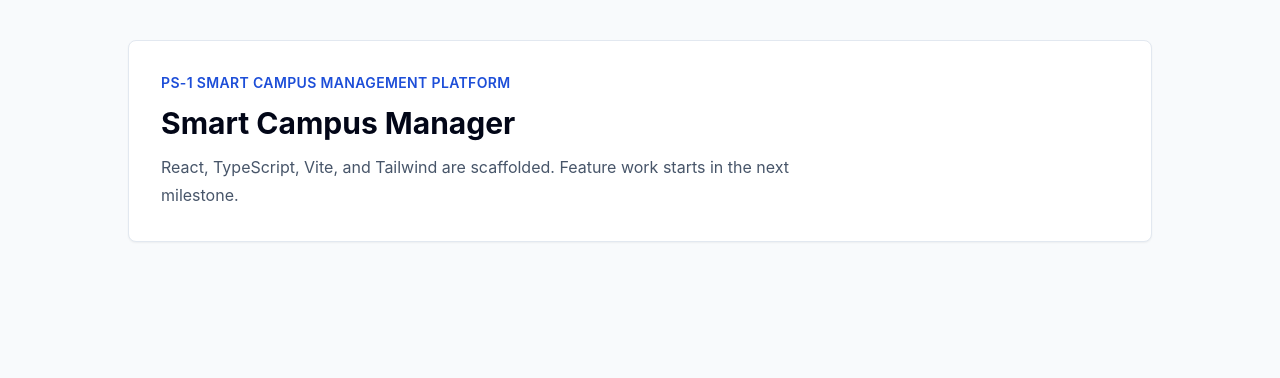
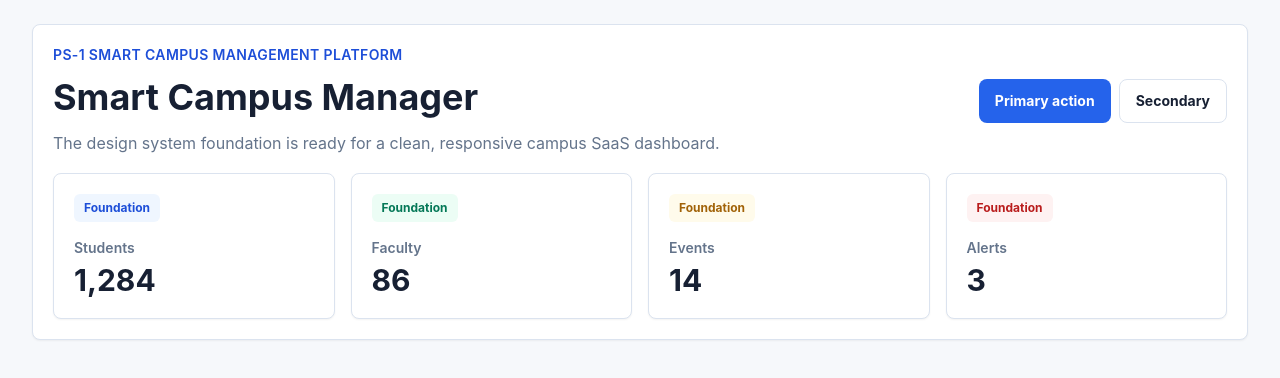
Before and after one commit to PRAVEEN-P-55/Smart-Campus-Manager, a React (Vite) app: page / in a window 1280 px wide. Shown: the top 378 px of the page. Built offline with nearby package versions, Linux system fonts and the light colour scheme.

Commit message:
style: add design system foundation

```diff
--- a/src/main.tsx
+++ b/src/main.tsx
@@ -4,16 +4,37 @@
 
 function App() {
   return (
-    <main className="min-h-screen bg-slate-50 px-6 py-10 text-slate-950">
-      <section className="mx-auto max-w-5xl rounded-lg border border-slate-200 bg-white p-8 shadow-sm">
-        <p className="text-sm font-semibold uppercase tracking-wide text-blue-700">
-          PS-1 Smart Campus Management Platform
-        </p>
-        <h1 className="mt-3 text-3xl font-bold">Smart Campus Manager</h1>
-        <p className="mt-3 max-w-2xl text-base leading-7 text-slate-600">
-          React, TypeScript, Vite, and Tailwind are scaffolded. Feature work starts in
-          the next milestone.
-        </p>
+    <main className="app-page">
+      <section className="app-container app-panel">
+        <div className="app-panel-header">
+          <div>
+            <p className="app-eyebrow">PS-1 Smart Campus Management Platform</p>
+            <h1 className="app-title text-balance">Smart Campus Manager</h1>
+            <p className="app-copy">
+              The design system foundation is ready for a clean, responsive campus SaaS
+              dashboard.
+            </p>
+          </div>
+          <div className="flex flex-wrap gap-2">
+            <button className="app-button-primary">Primary action</button>
+            <button className="app-button-secondary">Secondary</button>
+          </div>
+        </div>
+
+        <div className="app-card-grid">
+          {[
+            ["Students", "1,284", "app-badge-info"],
+            ["Faculty", "86", "app-badge-success"],
+            ["Events", "14", "app-badge-warning"],
+            ["Alerts", "3", "app-badge-danger"]
+          ].map(([label, value, badgeClass]) => (
+            <article className="app-stat-card" key={label}>
+              <span className={`app-badge ${badgeClass}`}>Foundation</span>
+              <p className="mt-4 text-sm font-semibold text-muted">{label}</p>
+              <p className="mt-1 text-3xl font-bold">{value}</p>
+            </article>
+          ))}
+        </div>
       </section>
     </main>
   );
--- a/src/styles.css
+++ b/src/styles.css
@@ -3,8 +3,30 @@
 @tailwind utilities;
 
 @layer base {
+  :root {
+    color-scheme: light;
+    --color-canvas: #f6f8fb;
+    --color-surface: #ffffff;
+    --color-ink: #172033;
+    --color-muted: #64748b;
+    --color-line: #dbe3ef;
+    --color-brand: #2563eb;
+    --color-success: #0f9f6e;
+    --color-warning: #c27803;
+    --color-danger: #dc2626;
+    --radius-app: 8px;
+  }
+
   * {
     box-sizing: border-box;
+  }
+
+  html {
+    min-width: 320px;
+    background: var(--color-canvas);
+    text-rendering: optimizeLegibility;
+    -webkit-font-smoothing: antialiased;
+    -moz-osx-font-smoothing: grayscale;
   }
 
   body {
@@ -12,5 +34,138 @@
     font-family:
       Inter, ui-sans-serif, system-ui, -apple-system, BlinkMacSystemFont, "Segoe UI",
       sans-serif;
+    color: var(--color-ink);
+    background: var(--color-canvas);
+  }
+
+  button,
+  input,
+  select,
+  textarea {
+    font: inherit;
+  }
+
+  button {
+    cursor: pointer;
+  }
+
+  button:disabled {
+    cursor: not-allowed;
+    opacity: 0.55;
+  }
+
+  :focus-visible {
+    outline: 3px solid rgba(37, 99, 235, 0.35);
+    outline-offset: 2px;
+  }
+
+  ::selection {
+    background: #dbeafe;
+    color: #172033;
   }
 }
+
+@layer components {
+  .app-page {
+    @apply min-h-screen bg-canvas px-4 py-6 text-ink sm:px-6 lg:px-8;
+  }
+
+  .app-container {
+    @apply mx-auto w-full max-w-7xl;
+  }
+
+  .app-panel {
+    @apply rounded-app border border-line bg-surface p-5 shadow-sm;
+  }
+
+  .app-panel-header {
+    @apply mb-4 flex flex-col gap-3 sm:flex-row sm:items-center sm:justify-between;
+  }
+
+  .app-eyebrow {
+    @apply text-sm font-semibold uppercase tracking-wide text-brand-700;
+  }
+
+  .app-title {
+    @apply mt-3 text-3xl font-bold leading-tight tracking-normal text-ink sm:text-4xl;
+  }
+
+  .app-copy {
+    @apply mt-3 max-w-3xl text-base leading-7 text-muted;
+  }
+
+  .app-button-primary {
+    @apply inline-flex min-h-11 items-center justify-center gap-2 rounded-app bg-brand-600 px-4 text-sm font-bold text-white transition hover:bg-brand-700 focus-visible:outline-brand-600;
+  }
+
+  .app-button-secondary {
+    @apply inline-flex min-h-11 items-center justify-center gap-2 rounded-app border border-line bg-white px-4 text-sm font-bold text-ink transition hover:border-brand-100 hover:bg-brand-50 hover:text-brand-700;
+  }
+
+  .app-button-ghost {
+    @apply inline-flex min-h-11 items-center justify-center gap-2 rounded-app px-4 text-sm font-bold text-muted transition hover:bg-slate-100 hover:text-ink;
+  }
+
+  .app-input {
+    @apply min-h-11 w-full rounded-app border border-line bg-white px-3 text-sm text-ink outline-none transition placeholder:text-slate-400 focus:border-brand-600 focus:ring-4 focus:ring-brand-100;
+  }
+
+  .app-label {
+    @apply mb-2 block text-sm font-semibold text-ink;
+  }
+
+  .app-card-grid {
+    @apply grid gap-4 sm:grid-cols-2 xl:grid-cols-4;
+  }
+
+  .app-stat-card {
+    @apply rounded-app border border-line bg-white p-5 shadow-sm;
+  }
+
+  .app-badge {
+    @apply inline-flex min-h-7 items-center rounded-md px-2.5 text-xs font-bold;
+  }
+
+  .app-badge-info {
+    @apply bg-brand-50 text-brand-700;
+  }
+
+  .app-badge-success {
+    @apply bg-success-50 text-success-700;
+  }
+
+  .app-badge-warning {
+    @apply bg-warning-50 text-warning-700;
+  }
+
+  .app-badge-danger {
+    @apply bg-danger-50 text-danger-700;
+  }
+
+  .app-table {
+    @apply min-w-full text-left text-sm;
+  }
+
+  .app-table th {
+    @apply whitespace-nowrap border-b border-line px-3 py-3 text-xs font-bold uppercase tracking-wide text-muted;
+  }
+
+  .app-table td {
+    @apply whitespace-nowrap border-b border-slate-100 px-3 py-4 text-slate-700;
+  }
+
+  .app-empty-state {
+    @apply rounded-app border border-dashed border-line bg-slate-50 p-6 text-center text-sm text-muted;
+  }
+}
+
+@layer utilities {
+  .text-balance {
+    text-wrap: balance;
+  }
+
+  .safe-scrollbar {
+    scrollbar-width: thin;
+    scrollbar-color: #cbd5e1 transparent;
+  }
+}
--- a/tailwind.config.js
+++ b/tailwind.config.js
@@ -2,7 +2,54 @@
 export default {
   content: ["./index.html", "./src/**/*.{ts,tsx}"],
   theme: {
-    extend: {},
+    extend: {
+      colors: {
+        canvas: "#f6f8fb",
+        surface: "#ffffff",
+        ink: "#172033",
+        muted: "#64748b",
+        line: "#dbe3ef",
+        brand: {
+          50: "#eff6ff",
+          100: "#dbeafe",
+          600: "#2563eb",
+          700: "#1d4ed8",
+          900: "#1e3a8a"
+        },
+        success: {
+          50: "#ecfdf5",
+          600: "#0f9f6e",
+          700: "#047857"
+        },
+        warning: {
+          50: "#fffbeb",
+          600: "#c27803",
+          700: "#a16207"
+        },
+        danger: {
+          50: "#fef2f2",
+          600: "#dc2626",
+          700: "#b91c1c"
+        }
+      },
+      borderRadius: {
+        app: "8px"
+      },
+      boxShadow: {
+        panel: "0 16px 45px rgba(15, 23, 42, 0.08)"
+      },
+      fontFamily: {
+        sans: [
+          "Inter",
+          "ui-sans-serif",
+          "system-ui",
+          "-apple-system",
+          "BlinkMacSystemFont",
+          "Segoe UI",
+          "sans-serif"
+        ]
+      }
+    },
   },
   plugins: [],
 };
```
